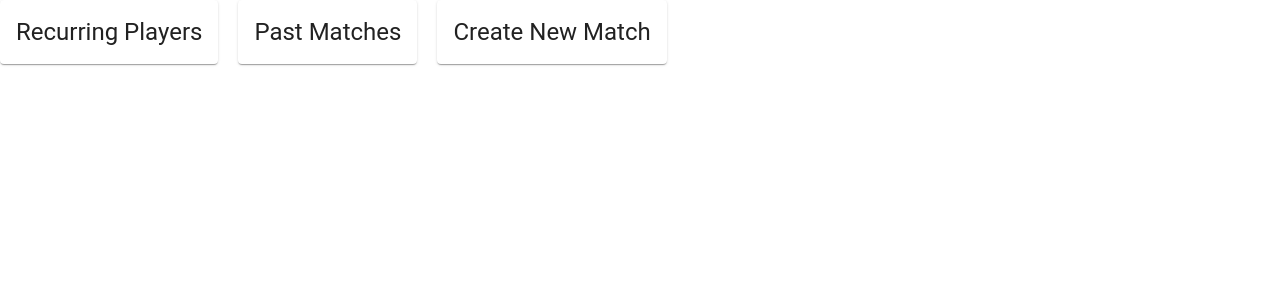
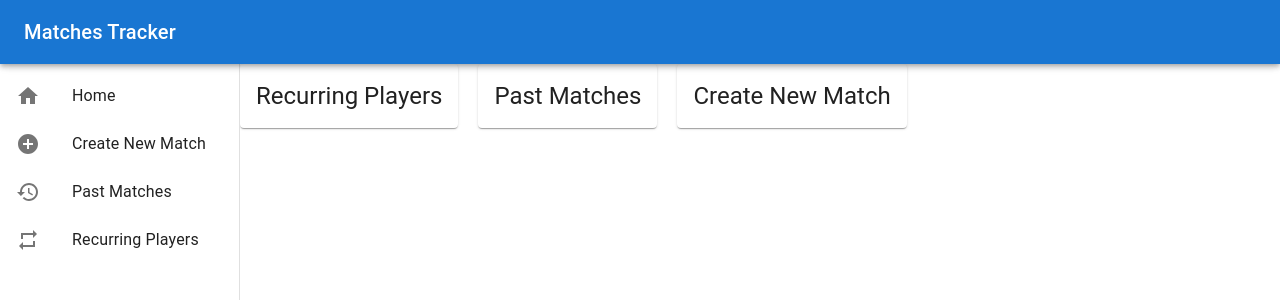
Before and after one commit to hjarenas/weisskirchen-fussbalhalle, a React (Create React App) app: page / in a window 1280 px wide. Shown: the top 300 px of the page. Built offline with nearby package versions, Linux system fonts and the light colour scheme; no server answers.

Commit message:
recurring players view initial implementation

```diff
--- a/src/App.tsx
+++ b/src/App.tsx
@@ -1,20 +1,45 @@
 import React from 'react';
 import { BrowserRouter, Route, Routes } from 'react-router-dom';
-import CreateNewMatch from './views/CreateNewMatch';
-import RecurringPlayers from './views/RecurringPlayers';
+import CreateNewMatchView from './views/CreateNewMatchView';
+import RecurringPlayersView from './views/RecurringPlayersView';
 import PastMatches from './views/PastMatches';
 import Home from './views/Home';
+import { AppBar, CssBaseline, Drawer, Toolbar, Typography } from '@mui/material';
+import Sidebar from './components/Sidebar/Sidebar';
 
 const App: React.FC = () => {
 
   return (
     <BrowserRouter>
-      <Routes>
-        <Route path="/" element={<Home />} />
-        <Route path="/recurring-players" element={<RecurringPlayers />} />
-        <Route path="/past-matches" element={<PastMatches />} />
-        <Route path="/create-new-match" element={<CreateNewMatch />} />
-      </Routes>
+      <CssBaseline />
+      <AppBar position="fixed" style={{ zIndex: 1301 }}>
+        <Toolbar>
+          <Typography variant="h6" noWrap>
+            Matches Tracker
+          </Typography>
+        </Toolbar>
+      </AppBar>
+      <Drawer
+        variant="permanent"
+        style={{ width: 240 }}
+        sx={{
+          width: 240,
+          flexShrink: 0,
+          [`& .MuiDrawer-paper`]: { width: 240, boxSizing: 'border-box' },
+        }}
+      >
+        <Toolbar />
+        <Sidebar />
+      </Drawer>
+      <main style={{ marginLeft: 240 }}>
+        <Toolbar />
+        <Routes>
+          <Route path="/" element={<Home />} />
+          <Route path="/recurring-players" element={<RecurringPlayersView />} />
+          <Route path="/past-matches" element={<PastMatches />} />
+          <Route path="/create-new-match" element={<CreateNewMatchView />} />
+        </Routes>
+      </main>
     </BrowserRouter>
   );
 }
--- /dev/null
+++ b/src/components/Sidebar/Sidebar.tsx
@@ -0,0 +1,44 @@
+// Sidebar.tsx
+import React from 'react';
+import { Link } from 'react-router-dom';
+import { List, ListItemButton, ListItemIcon, ListItemText } from '@mui/material';
+import HomeIcon from '@mui/icons-material/Home';
+import AddCircleIcon from '@mui/icons-material/AddCircle';
+import HistoryIcon from '@mui/icons-material/History';
+import RepeatIcon from '@mui/icons-material/Repeat';
+
+const Sidebar: React.FC = () => {
+  return (
+    <List>
+      <ListItemButton component={Link} to="/">
+        <ListItemIcon>
+          <HomeIcon />
+        </ListItemIcon>
+        <ListItemText primary="Home" />
+      </ListItemButton>
+
+      <ListItemButton component={Link} to="/create-new-match">
+        <ListItemIcon>
+          <AddCircleIcon />
+        </ListItemIcon>
+        <ListItemText primary="Create New Match" />
+      </ListItemButton>
+
+      <ListItemButton component={Link} to="/past-matches">
+        <ListItemIcon>
+          <HistoryIcon />
+        </ListItemIcon>
+        <ListItemText primary="Past Matches" />
+      </ListItemButton>
+
+      <ListItemButton component={Link} to="/recurring-players">
+        <ListItemIcon>
+          <RepeatIcon />
+        </ListItemIcon>
+        <ListItemText primary="Recurring Players" />
+      </ListItemButton>
+    </List>
+  );
+};
+
+export default Sidebar;
--- /dev/null
+++ b/src/types/Player.ts
@@ -0,0 +1,17 @@
+// src/types/Player.ts
+
+export interface PlayerStats {
+  goals?: number;
+  assists?: number;
+  matchesPlayed?: number;
+  ownGoals?: number;
+  wins?: number;
+  losses?: number;
+}
+
+export interface Player {
+  name: string;
+  stats: {
+    [year: string]: PlayerStats;
+  };
+}
--- a/src/views/RecurringPlayers.tsx
+++ /dev/null
@@ -1,27 +0,0 @@
-import { addDoc, collection } from 'firebase/firestore';
-import React from 'react';
-import { firestoreDb } from '../firebase';
-import { Button } from '@mui/material';
-
-const addPlayer = async () => {
-  console.log("Adding team... ");
-  try {
-    const docRef = await addDoc(collection(firestoreDb, "recurring-players"), {
-      name: "Example Football Team"
-    });
-    console.log("Document written with ID: ", docRef.id);
-  } catch (error) {
-    console.error("Error adding document: ", error);
-  }
-};
-const RecurringPlayers: React.FC = () => {
-  return (
-    <div className="App">
-      <Button variant="contained" color="primary" onClick={addPlayer}>
-        Add Team
-      </Button>
-    </div>
-  );
-};
-
-export default RecurringPlayers;
--- /dev/null
+++ b/src/views/RecurringPlayersView.module.css
@@ -0,0 +1,7 @@
+/* RecurringPlayersView.module.css */
+
+/* duplicate classname to fix specificity problem from material */
+.addButton.addButton {
+  margin-top: 20px;
+  float: right;
+}
--- /dev/null
+++ b/src/views/RecurringPlayersView.tsx
@@ -0,0 +1,133 @@
+import { Button, Dialog, DialogActions, DialogContent, DialogTitle, Table, TableBody, TableCell, TableHead, TableRow, TextField } from '@mui/material';
+import AddIcon from '@mui/icons-material/Add';
+import React from 'react';
+import { collection, getDocs, query, orderBy, addDoc } from 'firebase/firestore';
+import { Player } from '../types/Player';
+import { firestoreDb } from '../firebase';
+import styles from './RecurringPlayersView.module.css';
+
+const RecurringPlayersView: React.FC = () => {
+  const [players, setPlayers] = React.useState<Player[]>([]);
+  const [loading, setLoading] = React.useState(true);
+  const [open, setOpen] = React.useState(false);
+  const [playerName, setPlayerName] = React.useState('');
+  const currentYear = new Date().getFullYear();
+
+  React.useEffect(() => {
+    const fetchData = async () => {
+      const data = await fetchPlayersForCurrentYear();
+      setPlayers(data);
+      setLoading(false);
+    };
+
+    fetchData();
+  }, []);
+
+  const handleOpen = () => {
+    setOpen(true);
+  };
+
+  const handleClose = () => {
+    setOpen(false);
+  };
+
+  const fetchPlayersForCurrentYear = async (): Promise<Player[]> => {
+    const currentYear = new Date().getFullYear().toString();
+    const playersRef = collection(firestoreDb, 'players');
+    const q = query(playersRef, orderBy(`stats.${currentYear}.matchesPlayed`, 'desc'));
+    debugger;
+    const querySnapshot = await getDocs(q);
+
+    const players: Player[] = [];
+    querySnapshot.forEach((doc) => {
+      const playerData = doc.data() as Player; // Type assertion
+      players.push(playerData);
+    });
+
+    return players;
+  };
+  const handleAddPlayer = async () => {
+    const playersRef = collection(firestoreDb, 'players');
+    await addDoc(playersRef, {
+      name: playerName,
+      stats: {} // Initial empty stats
+    });
+
+    setPlayerName(''); // Reset the input field
+    handleClose(); // Close the modal
+    // Optionally, refresh the player list or add the new player to the local state
+  };
+
+  return (
+    <>
+      {loading ? (
+        <p>Loading...</p>
+      ) : (
+        <>
+          <Button
+            variant="contained"
+            color="primary"
+            onClick={handleOpen}
+            className={styles.addButton}
+            startIcon={<AddIcon />}>
+            Add New Player
+          </Button>
+          <Dialog open={open} onClose={handleClose}>
+            <DialogTitle>Add New Player</DialogTitle>
+            <DialogContent>
+              <TextField
+                autoFocus
+                margin="dense"
+                label="Player Name"
+                type="text"
+                fullWidth
+                value={playerName}
+                onChange={(e) => setPlayerName(e.target.value)}
+              />
+            </DialogContent>
+            <DialogActions>
+              <Button onClick={handleClose} color="primary">
+                Cancel
+              </Button>
+              <Button onClick={handleAddPlayer} color="primary">
+                Add
+              </Button>
+            </DialogActions>
+          </Dialog>
+          <Table>
+            <TableHead>
+              <TableRow>
+                <TableCell>Name</TableCell>
+                <TableCell>Goals</TableCell>
+                <TableCell>Assists</TableCell>
+                <TableCell>Matches Played</TableCell>
+                <TableCell>Own Goals</TableCell>
+                <TableCell>Wins</TableCell>
+                <TableCell>Losses</TableCell>
+              </TableRow>
+            </TableHead>
+            <TableBody>
+              {players.map((player) => {
+                const stats = player.stats[currentYear];
+                return (
+                  <TableRow key={player.name}>
+                    <TableCell>{player.name}</TableCell>
+                    <TableCell>{stats?.goals ?? "N/A"}</TableCell>
+                    <TableCell>{stats?.assists ?? "N/A"}</TableCell>
+                    <TableCell>{stats?.matchesPlayed ?? "N/A"}</TableCell>
+                    <TableCell>{stats?.ownGoals ?? "N/A"}</TableCell>
+                    <TableCell>{stats?.wins ?? "N/A"}</TableCell>
+                    <TableCell>{stats?.losses ?? "N/A"}</TableCell>
+                  </TableRow>
+                );
+              })}
+            </TableBody>
+          </Table>
+        </>
+      )}
+    </>
+  );
+
+};
+
+export default RecurringPlayersView;
```
Also changed, not shown: src/views/CreateNewMatchView.tsx (renamed from src/views/CreateNewMatch.tsx).
